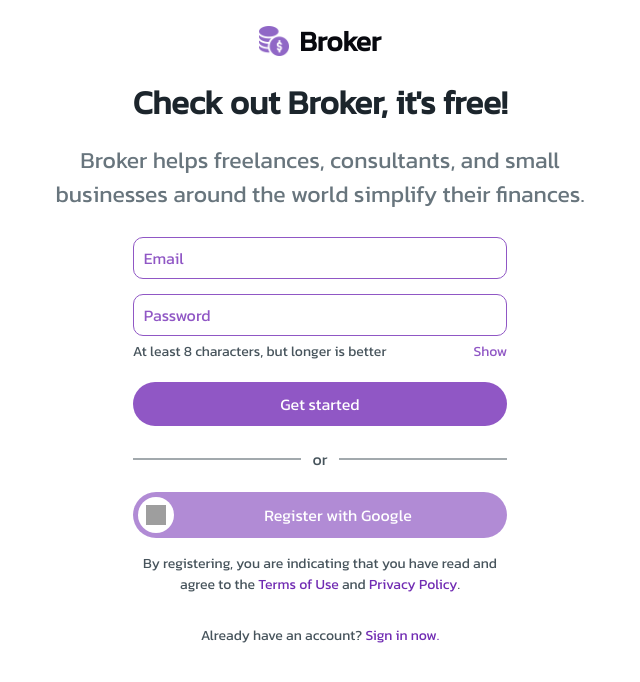
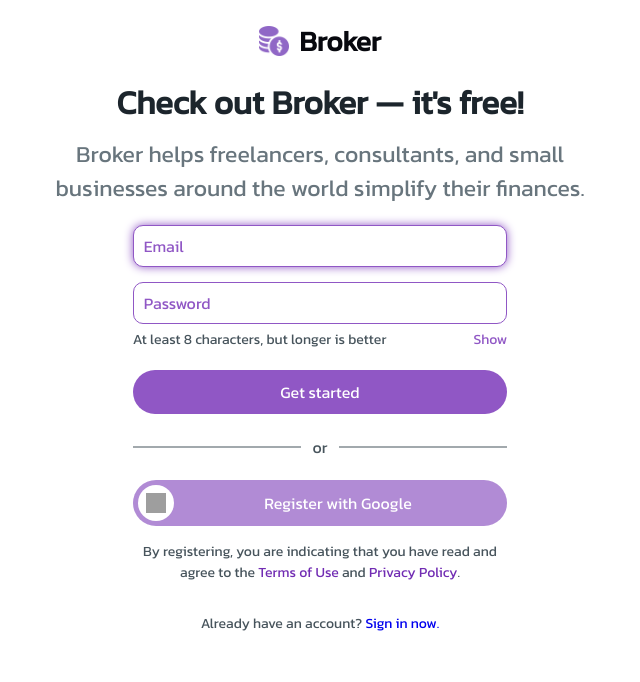
Before and after one commit to oliver-wahome/broker, a React (Create React App) app: page /register in a window 1280 px wide. Shown: the top 682 px of the page, without its empty margins (320-960 px from the left). Built offline with nearby package versions, Linux system fonts and the light colour scheme; grey boxes are pictures that could not be loaded.

Commit message:
feat: adding autofocus to emailInput for both reg & signin

```diff
--- a/src/pageStyles/Register.css
+++ b/src/pageStyles/AuthPage.css
@@ -1,8 +1,8 @@
-.registerContainer {
+.authPageContainer {
     display: flex;
     justify-content: center;
 }
-.register {
+.authPage {
     min-height: 100vh;
     width: 50%;
     padding: 20px 0 0;
@@ -19,20 +19,20 @@
 }
 
 /* start registerContent */
-.registerTitle {
-    margin: 16px 0;
+.authTitle {
+    margin: 16px 0 0 0;
     font-size: 33px;
     color: #1c252c;
 }
 
-.registerText {
-    margin: 0 0 16px;
+.authText {
+    margin: 10px 0;
     font-size: 23px;
     color: #68757d;
 }
 /* end of registerContent */
 
-.regForm {
+.authForm {
     width: 65%;
     display: flex;
     flex-direction: column;
@@ -40,7 +40,7 @@
 }
 
 /* start of form */
-.regForm input {
+.authForm input {
     margin: 10px 0 5px;
     width: 100%;
     outline: none;
@@ -50,11 +50,15 @@
     font-size: 16px;
 }
 
-.regForm input::placeholder {
+.authForm input::placeholder {
     color: #9057c5;
 }
 
-.registerPasswordLabelSection {
+.authForm input:focus {
+    box-shadow: 0 0 10px #9057c5;
+}
+
+.authPasswordLabelSection {
     padding: 0;
     margin: 0 0 10px 0;
     display: flex;
@@ -63,22 +67,22 @@
     width: 100%;
 }
 
-.registerPasswordLabelSection p{
+.authPasswordLabelSection p{
     margin: 0;
     font-size: 14px;
     color: #47545c;
 }
 
-.registerPasswordLabelSection .hide {
+.authPasswordLabelSection .authPassLink {
     color: #9057c5;
 }
 
-.hide:hover {
+.authPasswordLabelSection .authPassLink:hover {
     cursor: pointer;
     text-decoration: underline;
 }
 
-.getStartedBtn {
+.authFormBtn {
     outline: none;
     margin: 10px 0 0 0;
     padding: 10px;
@@ -92,7 +96,7 @@
     transition: 0.2s ease-in-out;
 }
 
-.getStartedBtn:hover {
+.authFormBtn:hover {
     cursor: pointer;
     background-color: #712cb3;
 }
@@ -146,7 +150,7 @@
     font-size: 16px;
 }
 
-.regFooterText {
+.authFooterText {
     margin: 15px;
     width: 65%;
     font-size: 14px;
@@ -154,11 +158,16 @@
     color: #47545c;
 }
 
-.regFooterText span {
+.authFooterText span {
+    text-decoration: none;
     color: #712cb3;
 }
 
-.regFooterText span:hover {
+.authFooterText span:hover {
     text-decoration: underline;
     cursor: pointer;
 }
+
+.authFooterLink {
+    text-decoration: none;
+}
--- /dev/null
+++ b/src/pageStyles/SignIn.css
@@ -0,0 +1,11 @@
+.signinPage {
+    min-height: fit-content;
+    margin: 30px 0;
+    padding: 20px 0;
+    border-radius: 20px;
+    background-color: rgba(144, 87, 197, 0.15);
+}
+
+.signinForm input::placeholder{
+    color: #1c252c;
+}
--- a/src/pages/Register.js
+++ b/src/pages/Register.js
@@ -3,36 +3,37 @@ import brokerLogo from '../images/brokerIcon-amethyst.png';
 import googleIcon from '../images/googleIcon.png';
 import { Link } from 'react-router-dom';
 import '../App.css';
-import '../pageStyles/Register.css';
+import '../pageStyles/AuthPage.css';
 
 
 function Register(){
+
     return(
-        <div className="registerContainer">
-            <div className="register">
+        <div className="authPageContainer">
+            <div className="authPage">
                 <Link to="/" className="logoSection">
                     <img src={brokerLogo} alt="logo-icon" height="30px" width="30px" />
                     <p>Broker</p>
                 </Link>
 
-                <div className="registerContent">
-                    <h2 className="registerTitle">
-                        Check out Broker, it's free!
+                <div className="authContent">
+                    <h2 className="authTitle">
+                        Check out Broker — it's free!
                     </h2>
-                    <p className="registerText">
-                        Broker helps freelances, consultants, and small businesses
+                    <p className="authText">
+                        Broker helps freelancers, consultants, and small businesses
                         around the world simplify their finances.
                     </p>
                 </div>
 
-                <form className="regForm">
-                    <input id="registerEmailInput" type="email" placeholder="Email" required/>
-                    <input id="registerPasswordInput" type="password" placeholder="Password" required/>
-                    <div className="registerPasswordLabelSection">
+                <form className="authForm">
+                    <input type="email" placeholder="Email" autoFocus required/>
+                    <input type="password" placeholder="Password" required/>
+                    <div className="authPasswordLabelSection">
                         <p>At least 8 characters, but longer is better</p>
-                        <p className="hide">Show</p>
+                        <p className="authPassLink">Show</p>
                     </div>
-                    <button className="getStartedBtn">Get started</button>
+                    <button className="authFormBtn">Get started</button>
                 </form>
 
                 <div className="orDivider">
@@ -48,13 +49,13 @@ function Register(){
                     <p>Register with Google</p>
                 </div>
 
-                <p className="regFooterText termsOfService">
+                <p className="authFooterText">
                     By registering, you are indicating that you have read and agree
                     to the <span>Terms of Use</span> and <span>Privacy Policy</span>.
                 </p>
 
-                <p className="regFooterText registerLink">
-                    Already have an account? <span>Sign in now.</span>
+                <p className="authFooterText">
+                    Already have an account? <span><Link className="authFooterLink" to="/signin">Sign in now.</Link></span>
                 </p>
             </div>
         </div>
--- a/src/pages/SignIn.js
+++ b/src/pages/SignIn.js
@@ -1,9 +1,58 @@
 import React from 'react';
+import brokerLogo from '../images/brokerIcon-amethyst.png';
+import googleIcon from '../images/googleIcon.png';
+import { Link } from 'react-router-dom';
+import '../App.css';
+import '../pageStyles/AuthPage.css';
+import '../pageStyles/SignIn.css';
 
 function SignIn (){
+
     return(
-        <div className="signin">
+        <div className="authPageContainer signinContainer">
+            <div className="authPage signinPage">
+                <Link to="/" className="logoSection">
+                    <img src={brokerLogo} alt="logo-icon" height="30px" width="30px" />
+                    <p>Broker</p>
+                </Link>
 
+                <div className="authContent">
+                    <h2 className="authTitle">
+                        Sign in
+                    </h2>
+                </div>
+
+                <form className="authForm signinForm">
+                    <input type="email" placeholder="Email" autoFocus required/>
+                    <input type="password" placeholder="Password" required/>
+                    <div className="authPasswordLabelSection">
+                        <p className="authPassLink">Forgot it?</p>
+                    </div>
+                    <button className="authFormBtn">Sign in</button>
+                </form>
+
+                <div className="orDivider">
+                    <div className="line"></div>
+                    <p>or</p>
+                    <div className="line"></div>
+                </div>
+
+                <div className="googleBtn">
+                    <div className="googleImgContainer">
+                        <img src={googleIcon} alt="google-icon" height="20px" width="20px" />
+                    </div>
+                    <p>Sign in with Google</p>
+                </div>
+
+                <p className="authFooterText">
+                    By registering, you are indicating that you have read and agree
+                    to the <span>Terms of Use</span> and <span>Privacy Policy</span>.
+                </p>
+
+                <p className="authFooterText">
+                    Don't have a Broker account yet? <span><Link className="authFooterLink" to="/register">Register now.</Link></span>
+                </p>
+            </div>
         </div>
     );
 }
```
